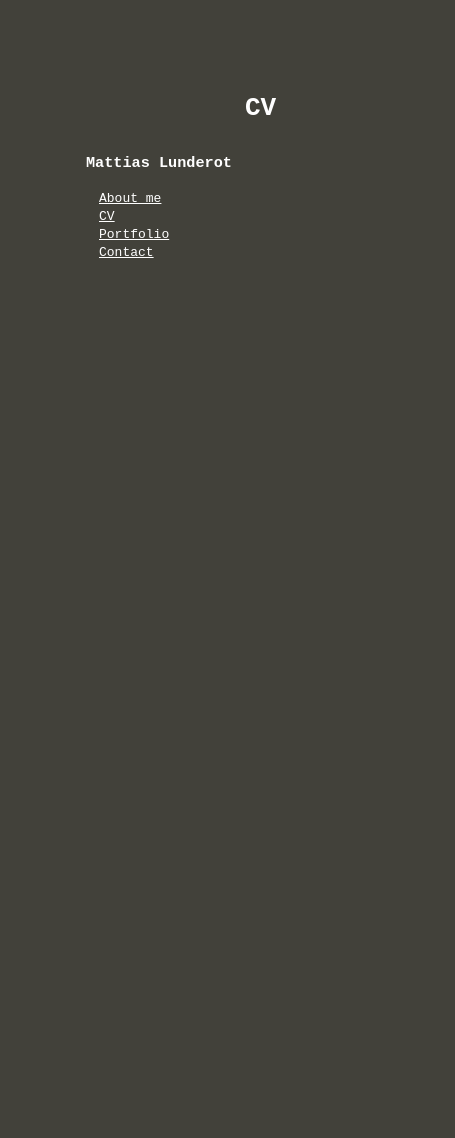
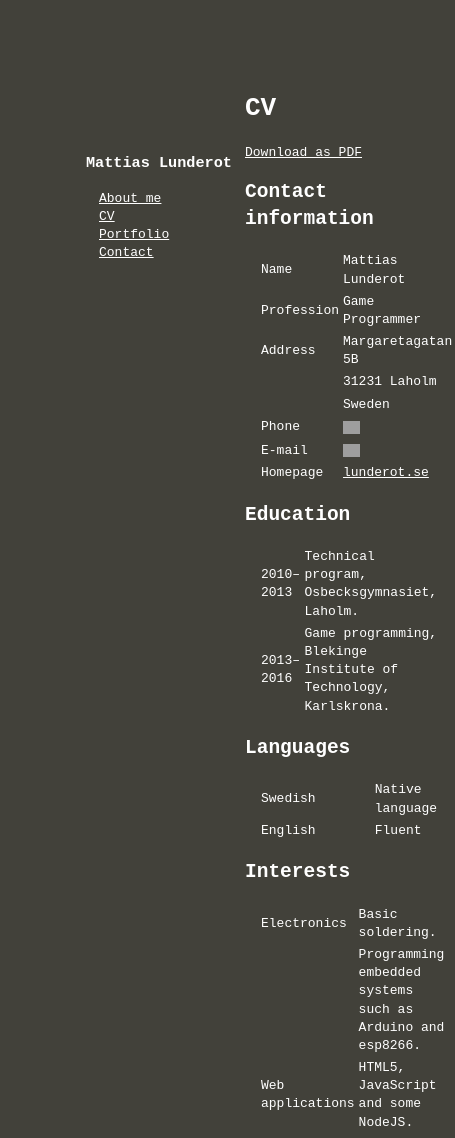
Before and after one commit to lunderot/lunderot.github.io, a plain HTML site: page cv/index.html in a window 390 px wide. Shown: the whole page, 455 px wide, since content can reach past the window. Before the commit the page ends 844 px from the top, so only its background shows below. Drawn offline with Linux system fonts and the light colour scheme; grey boxes are pictures that could not be loaded.

Commit message:
Added content to CV page, added phone number to contact page and added print CSS

```diff
--- a/cv/index.html
+++ b/cv/index.html
@@ -26,6 +26,38 @@
 			</div>
 			<div id="content">
 				<h1>CV</h1>
+					<a href="files/Mattias Lunderot CV.pdf" class="noprint">Download as PDF</a>
+					<h2>Contact information</h2>
+						<table>
+							<tr><td>Name</td><td>Mattias Lunderot</td></tr>
+							<tr><td>Profession</td><td>Game Programmer</td></tr>
+							<tr><td>Address</td><td>Margaretagatan 5B</td></tr>
+							<tr><td></td><td>31231 Laholm</td></tr>
+							<tr><td></td><td>Sweden</td></tr>
+
+							<tr><td>Phone</td><td><img class="phone" src="images/phone.svg" alt="Phone number"/></td></tr>
+							<tr><td>E-mail</td><td><img class="email" src="images/email.svg" alt="E-mail address"/></td></tr>
+							<tr><td>Homepage</td><td><a href="http://lunderot.se">lunderot.se</a></td></tr>
+						</table>
+
+					<h2>Education</h2>
+						<table>
+							<tr><td>2010–2013</td><td>Technical program, Osbecksgymnasiet, Laholm.</td></tr>
+							<tr><td>2013–2016</td><td>Game programming, Blekinge Institute of Technology, Karlskrona.</td></tr>
+						</table>
+
+					<h2>Languages</h2>
+						<table>
+							<tr><td>Swedish</td><td>Native language</td></tr>
+							<tr><td>English</td><td>Fluent</td></tr>
+						</table>
+
+					<h2>Interests</h2>
+						<table>
+							<tr><td>Electronics</td><td>Basic soldering.</td></tr>
+							<tr><td></td><td>Programming embedded systems such as Arduino and esp8266.</td></tr>
+							<tr><td>Web applications</td><td>HTML5, JavaScript and some NodeJS.</td></tr>
+						</table>
 			</div>
 		</div>
 	</body>
--- a/style.css
+++ b/style.css
@@ -20,11 +20,41 @@ a {
 #content {
 	width:80%;
 }
-#content > p
+#content p, #content table
 {
 	padding:0 0 0 1em;
+}
+table tr td:first-child{
+	width: 10em;
 }
 #menu > ol {
 	list-style-type: none;
 	padding:0 0 0 1em;
 }
+.email, .phone {
+	height:1em;
+	position:relative;
+	top:0.25em;
+}
+@media print {
+	#menu, .noprint
+	{
+		display:none;
+	}
+	a {
+		color:#000;
+	}
+	a:after {
+		content:" (" attr(href) ") ";
+	}
+	#content {
+		color: #000;
+		width:100%;
+	}
+	.email {
+		content:url("http://lunderot.se/images/email_print.svg");
+	}
+	.phone {
+		content:url("http://lunderot.se/images/phone_print.svg");
+	}
+}
```
Also changed, not shown: contact/index.html (+2 -1 lines), images/email_print.svg (added), images/phone.svg (added), images/phone_print.svg (added), 1 other file.
